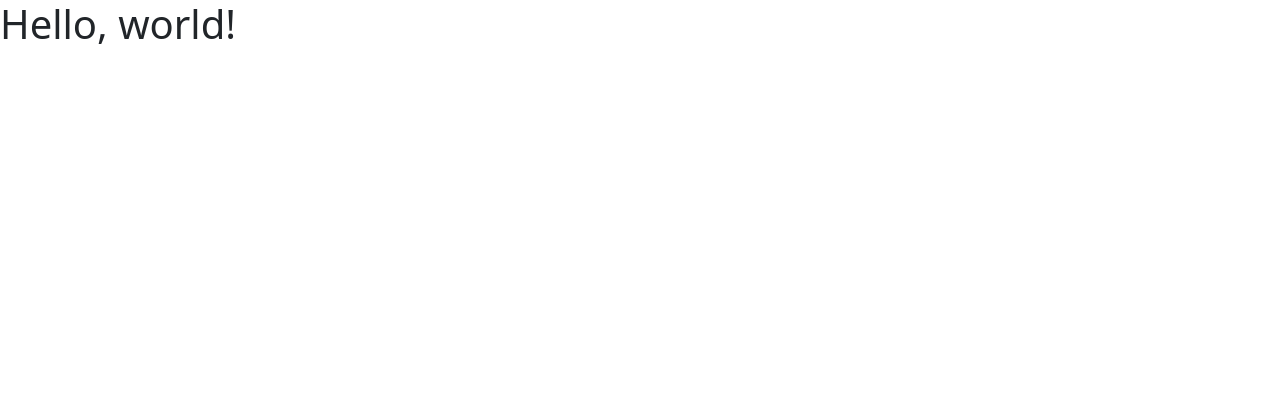
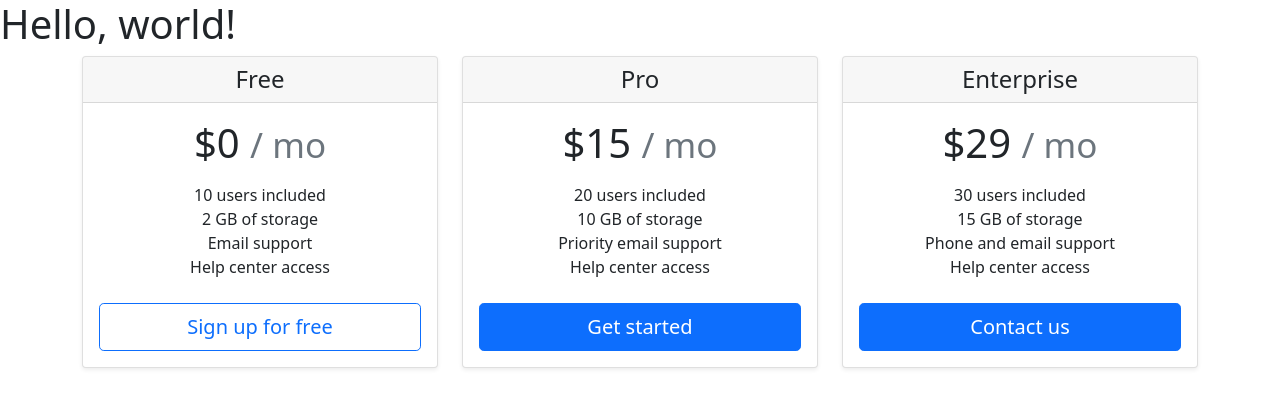
Before and after one commit to Colt/feature-branch-workflow, a plain HTML site: page index.html in a window 1280 px wide. Drawn offline with nearby package versions, Linux system fonts and the light colour scheme.

Commit message:
add pricing table

```diff
--- a/index.html
+++ b/index.html
@@ -16,7 +16,59 @@
 <body>
     <h1>Hello, world!</h1>
     <div class="container">
-
+        <div class="row row-cols-1 row-cols-md-3 mb-3 text-center">
+            <div class="col">
+                <div class="card mb-4 shadow-sm">
+                    <div class="card-header">
+                        <h4 class="my-0 fw-normal">Free</h4>
+                    </div>
+                    <div class="card-body">
+                        <h1 class="card-title pricing-card-title">$0 <small class="text-muted">/ mo</small></h1>
+                        <ul class="list-unstyled mt-3 mb-4">
+                            <li>10 users included</li>
+                            <li>2 GB of storage</li>
+                            <li>Email support</li>
+                            <li>Help center access</li>
+                        </ul>
+                        <button type="button" class="w-100 btn btn-lg btn-outline-primary">Sign up for free</button>
+                    </div>
+                </div>
+            </div>
+            <div class="col">
+                <div class="card mb-4 shadow-sm">
+                    <div class="card-header">
+                        <h4 class="my-0 fw-normal">Pro</h4>
+                    </div>
+                    <div class="card-body">
+                        <h1 class="card-title pricing-card-title">$15 <small class="text-muted">/ mo</small></h1>
+                        <ul class="list-unstyled mt-3 mb-4">
+                            <li>20 users included</li>
+                            <li>10 GB of storage</li>
+                            <li>Priority email support</li>
+                            <li>Help center access</li>
+                        </ul>
+                        <button type="button" class="w-100 btn btn-lg btn-primary">Get started</button>
+                    </div>
+                </div>
+            </div>
+            <div class="col">
+                <div class="card mb-4 shadow-sm">
+                    <div class="card-header">
+                        <h4 class="my-0 fw-normal">Enterprise</h4>
+                    </div>
+                    <div class="card-body">
+                        <h1 class="card-title pricing-card-title">$29 <small class="text-muted">/ mo</small></h1>
+                        <ul class="list-unstyled mt-3 mb-4">
+                            <li>30 users included</li>
+                            <li>15 GB of storage</li>
+                            <li>Phone and email support</li>
+                            <li>Help center access</li>
+                        </ul>
+                        <button type="button" class="w-100 btn btn-lg btn-primary">Contact us</button>
+                    </div>
+                </div>
+            </div>
+        </div>
     </div>
 
 
```
